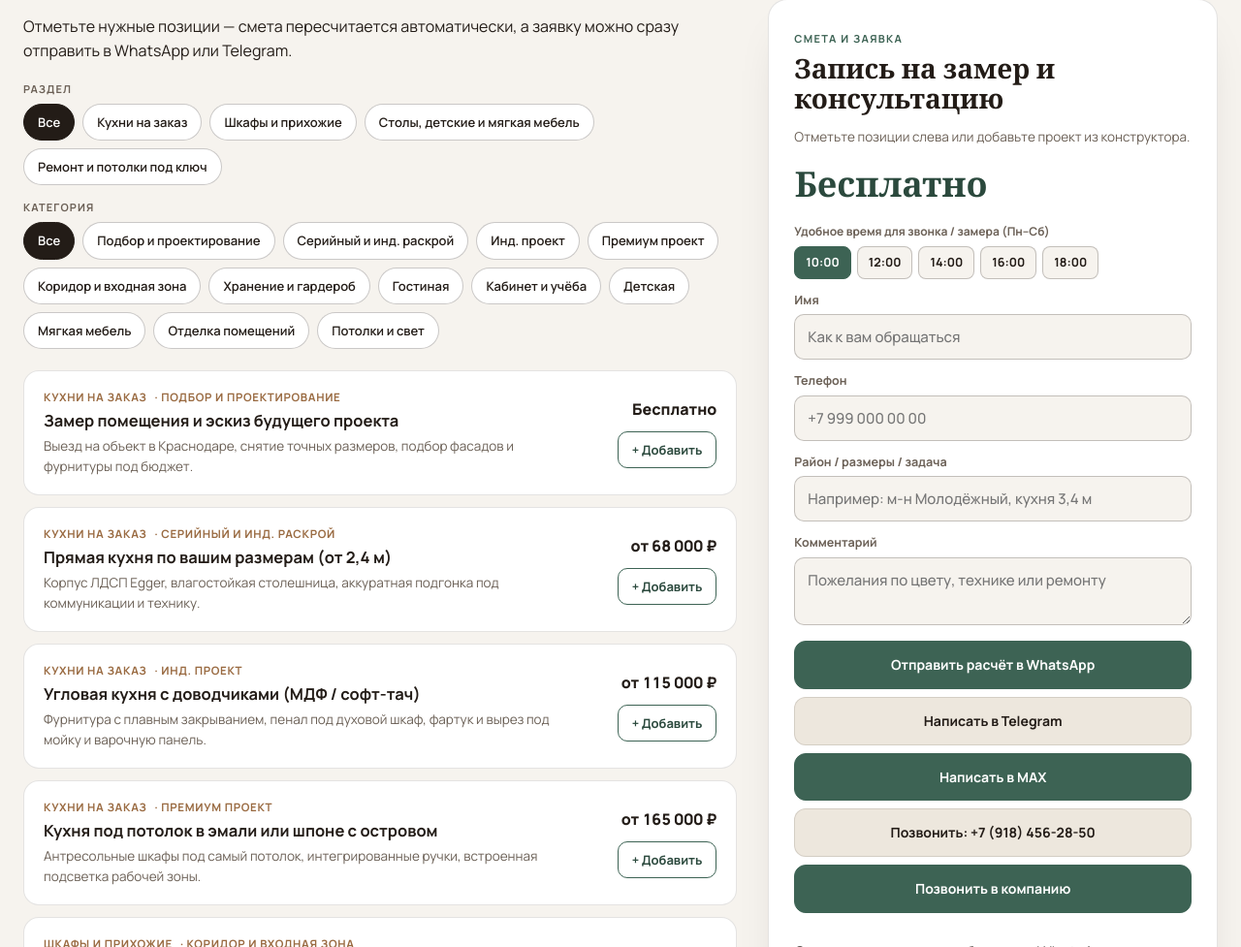
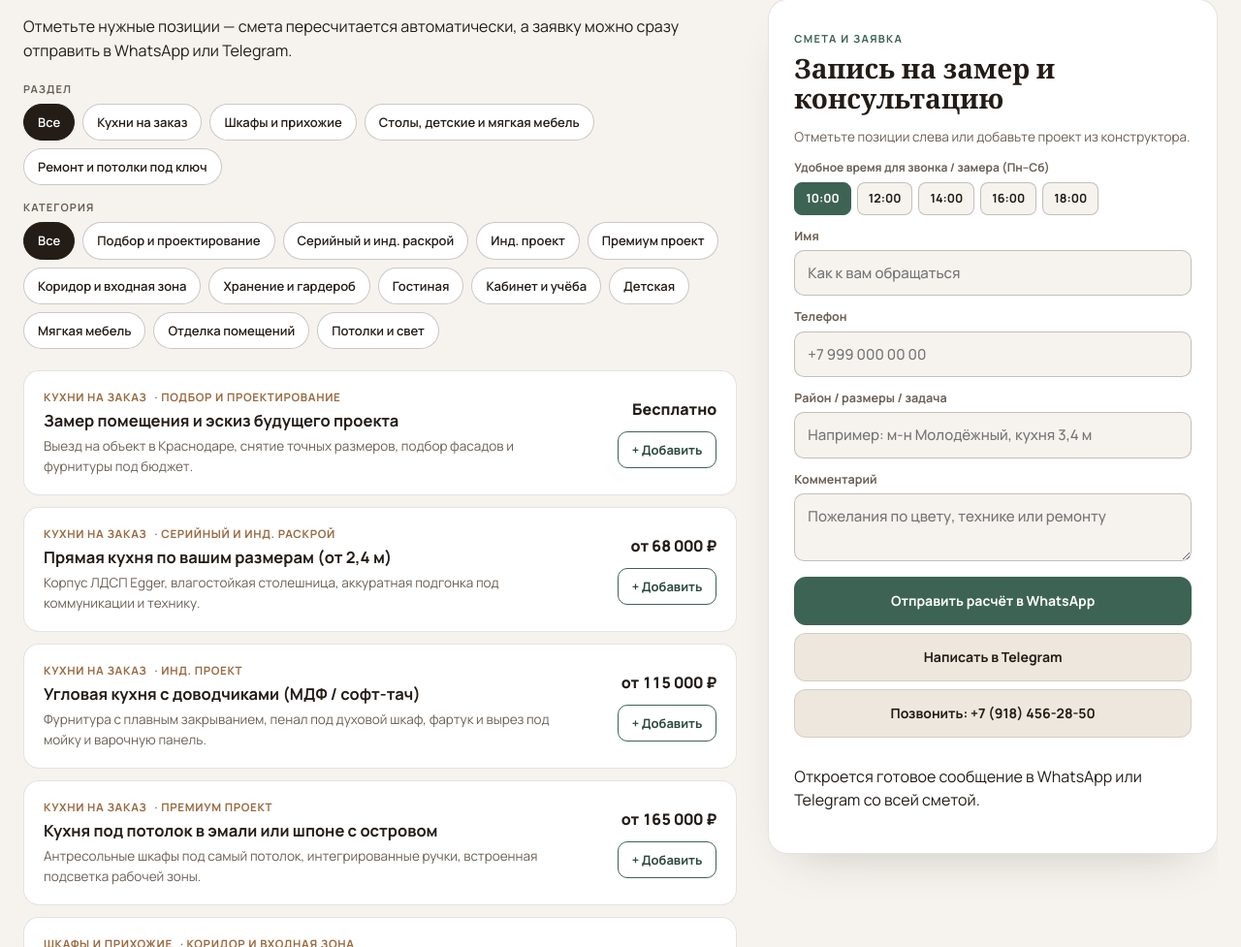
Before and after one commit to Zer0mistakes/Zer0mistakes.github.io, a plain HTML site: page interier-yug/index.html in a window 1280 px wide. Shown: the part 1823-2800 px from the top of the page at 97% size. Drawn offline with nearby package versions, Linux system fonts and the light colour scheme.

Commit message:
Deploy interier-yug

```diff
--- a/interier-yug/index.html
+++ b/interier-yug/index.html
@@ -13,7 +13,7 @@
   <link rel="preconnect" href="https://fonts.googleapis.com">
   <link rel="preconnect" href="https://fonts.gstatic.com" crossorigin>
   <link rel="stylesheet" href="https://fonts.googleapis.com/css2?family=Cormorant+Garamond:wght@600;700&family=Manrope:wght@400;500;600;700;800&display=swap">
-  <link rel="stylesheet" href="site.css?v=1">
+  <link rel="stylesheet" href="site.css?v=3">
   <script>
 document.addEventListener("DOMContentLoaded", () => {
 const DEFAULT_CONFIG = {
--- a/interier-yug/site.css
+++ b/interier-yug/site.css
@@ -36,9 +36,17 @@ body {
   padding-bottom: 0;
 }
 
-main, section, .site-header, .mobile-dock {
+main, section, .site-header {
+  width: 100%;
+  max-width: 100%;
+  overflow-x: clip;
+}
+
+.mobile-dock {
   max-width: 100%;
 }
+
+[hidden] { display: none !important; }
 
 .hero-body,
 .hero-atelier,
@@ -753,6 +761,7 @@ input[type="range"] {
 
 .services {
   display: grid;
+  grid-template-columns: minmax(0, 1fr);
   gap: 12px;
 }
 
@@ -982,6 +991,7 @@ input[type="range"] {
 
 .booking-actions {
   display: grid;
+  grid-template-columns: minmax(0, 1fr);
   gap: 8px;
   margin-top: 4px;
 }
@@ -1132,6 +1142,7 @@ input[type="range"] {
 
 .contact-cards {
   display: grid;
+  grid-template-columns: minmax(0, 1fr);
   gap: 14px;
 }
 
```
